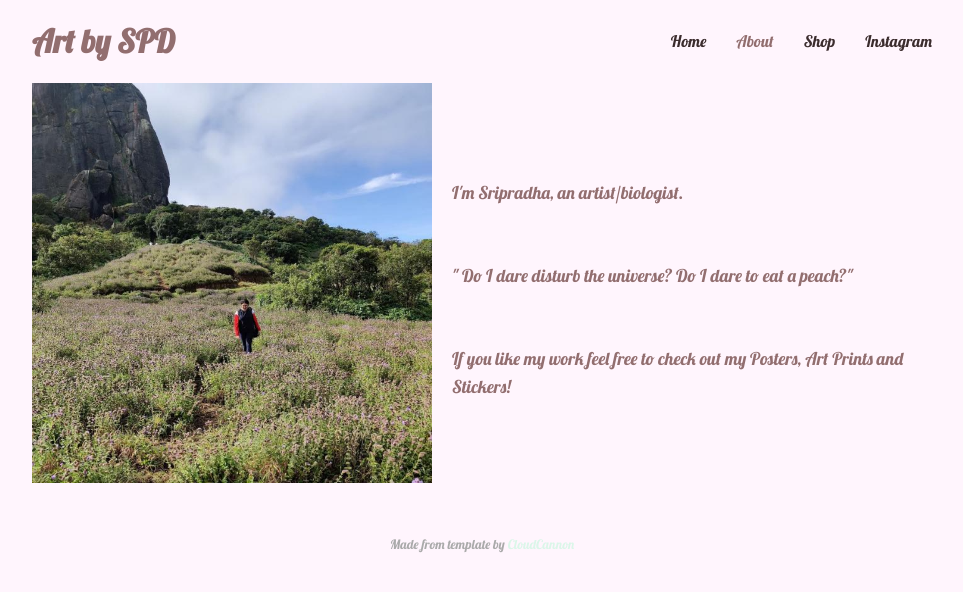
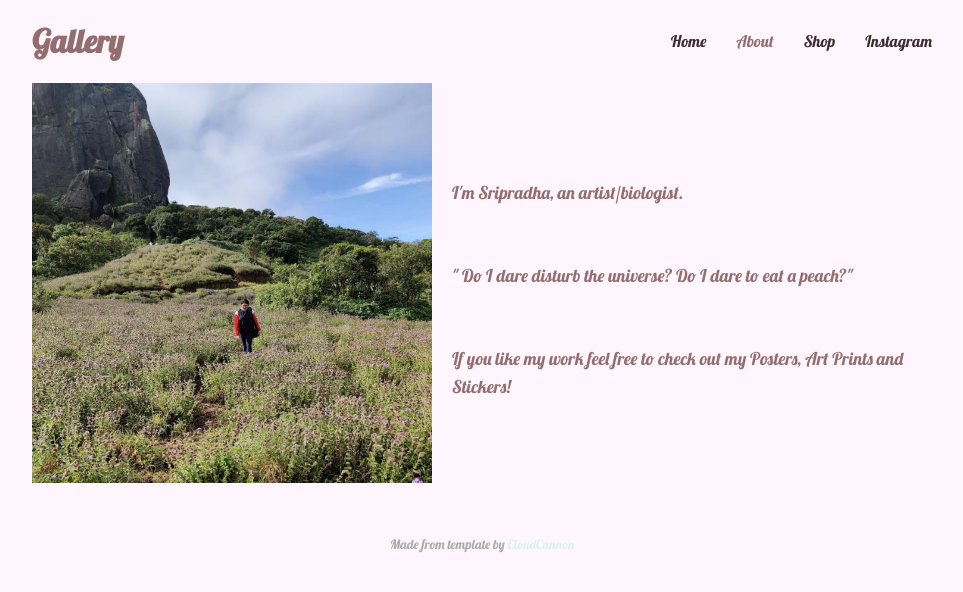
Before and after one commit to spdemergency/spdemergency.github.io, a Jekyll site: the page built from about.html, in a window 1280 px wide. Shown: the top 592 px of the page, without its empty margins (158-1121 px from the left). Built offline with Jekyll 4.4.1, drawn with Linux system fonts in a browser that asks for light colours.

Commit message:
Update default.html

```diff
--- a/_layouts/default.html
+++ b/_layouts/default.html
@@ -27,8 +27,8 @@
 	<body {% if page.text_width %}class="text-width"{% endif %}>
 		<div class="wrap">
 			<header>
-				<link rel="icon" type="image/png" href="{{ site.baseurl }}/images/favicon.png">
-				<h1><a href="/">Art by SPD</a></h1>
+
+				<h1><a href="/">Gallery</a></h1>
 				{% include navigation.html %}
 			</header>
 			{{ content }}
```
